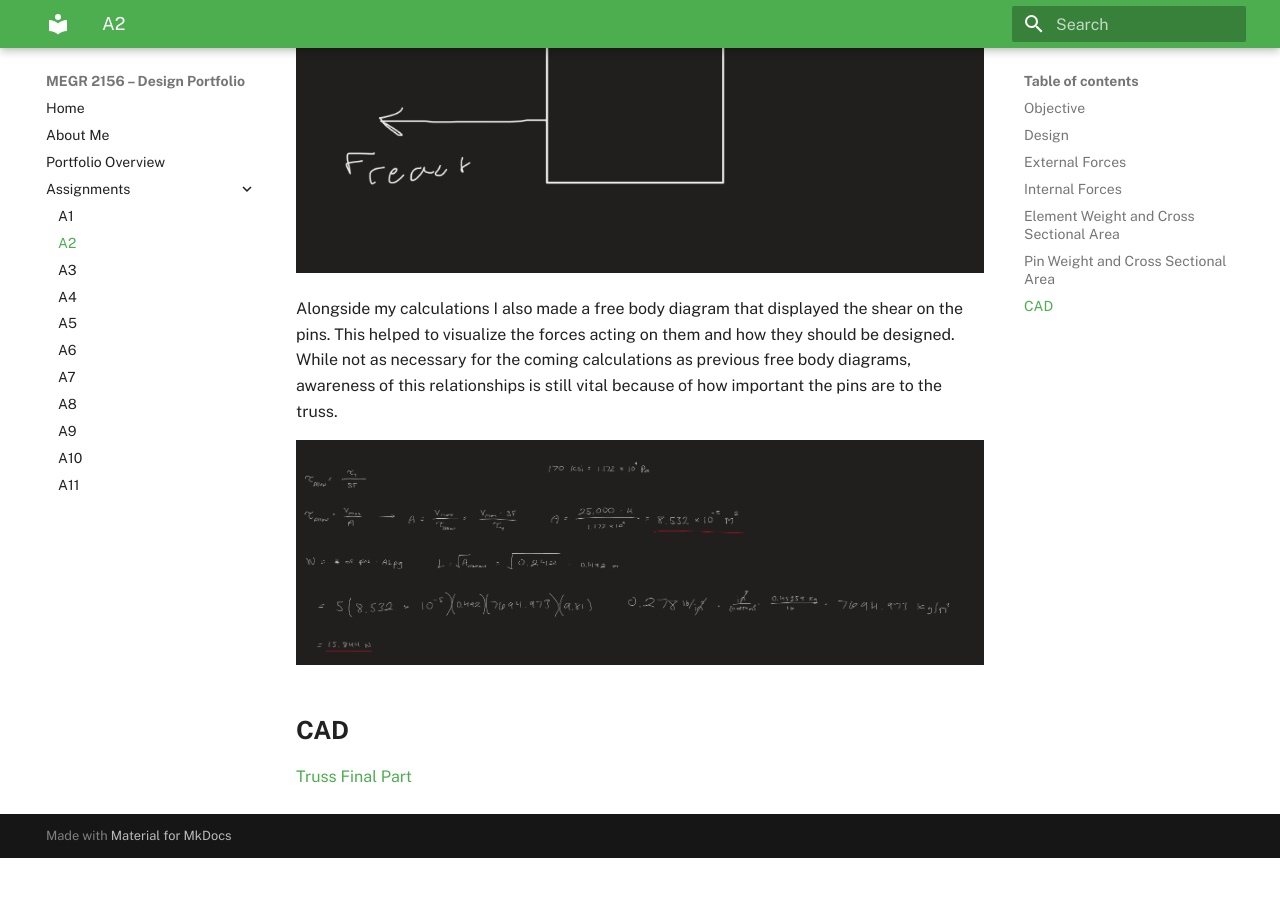
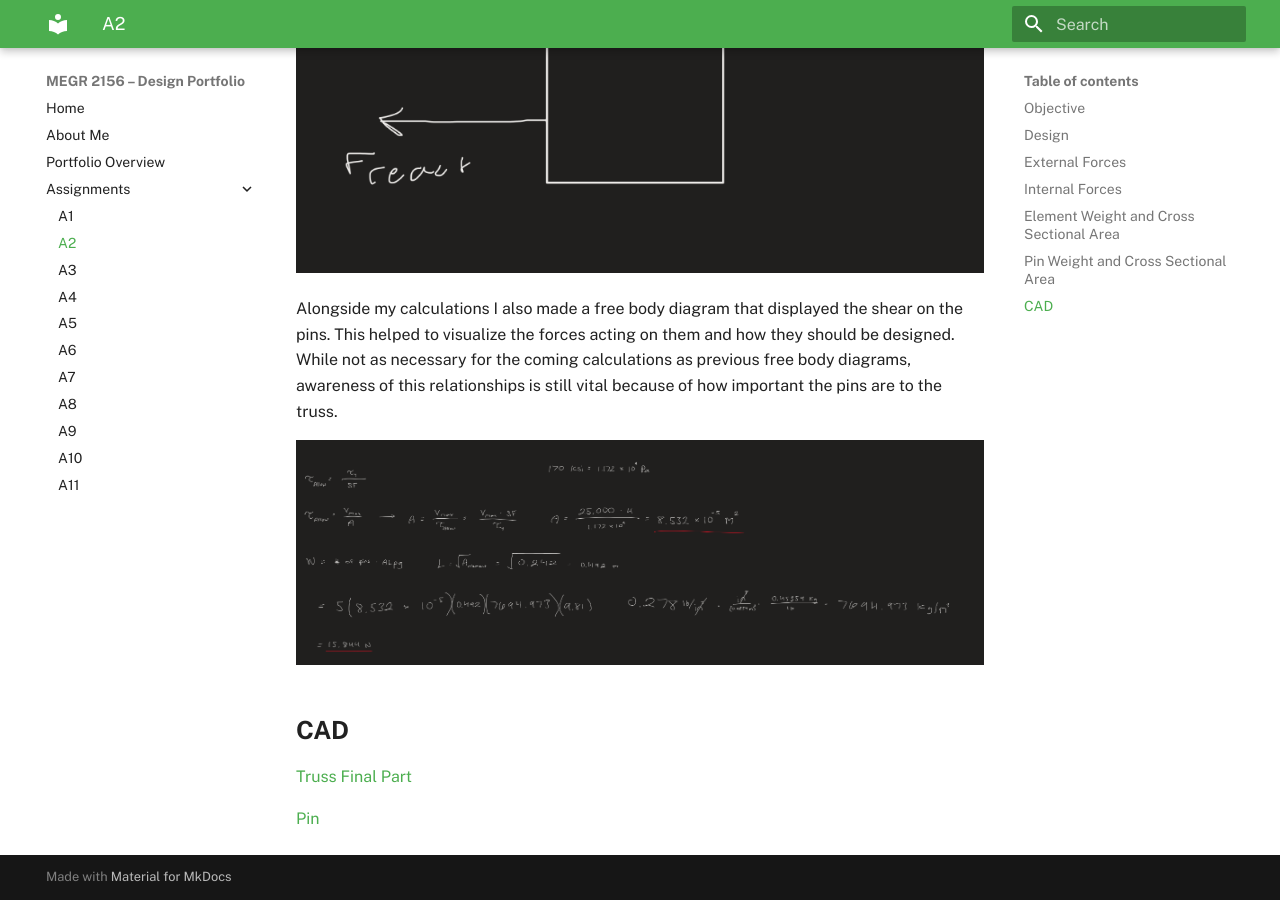
Before and after one commit to Jmswanchara/megr2156-portfolio, an MkDocs documentation site: the page built from docs/assignments/A02/index.md, in a window 1280 px wide and 900 px high, scrolled down 4419 px. Built offline with MkDocs 1.6.1 and Material for MkDocs 9.7.7, drawn with Linux system fonts in a browser that asks for light colours; before the commit the page ends 5277 px from its top, so only the background shows below that.

Commit message:
Add Pin link to CAD section in index.md

```diff
--- a/docs/assignments/A02/index.md
+++ b/docs/assignments/A02/index.md
@@ -53,3 +53,5 @@ Alongside my calculations I also made a free body diagram that displayed the she
 ## **CAD**
 
 [Truss Final Part](trussfinal.prt.1)
+
+[Pin](pin_a02_part.prt.1)
```
